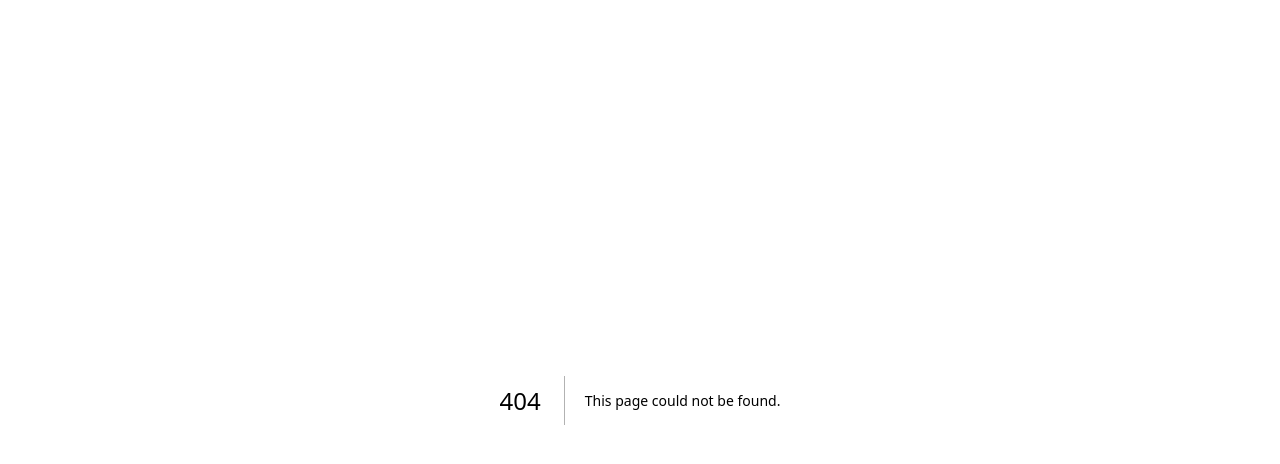
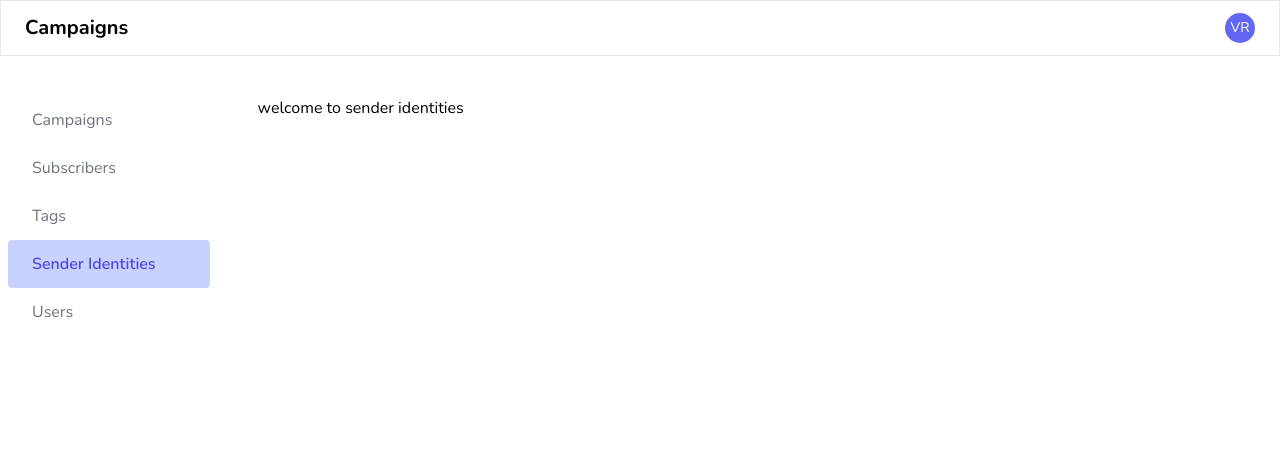
Before and after one commit to ColoredCow/campaigns-web, a Next.js app: page /sender-identity in a window 1280 px wide. Before the commit this address had no page. Shown: the top 464 px of the page. Built offline with nearby package versions, Linux system fonts and the light colour scheme.

Commit message:
more pages temp

```diff
--- /dev/null
+++ b/src/app/(auth)/sender-identity/page.tsx
@@ -0,0 +1,14 @@
+'use client';
+
+// import Button from '@/components/Button';
+// import Input from '@/components/Input';
+
+const Page = () => {
+  return (
+    <div className="flex min-h-screen">
+      <h1>welcome to sender identities</h1>
+    </div>
+  );
+};
+
+export default Page;
--- /dev/null
+++ b/src/app/(auth)/tag/page.tsx
@@ -0,0 +1,14 @@
+'use client';
+
+// import Button from '@/components/Button';
+// import Input from '@/components/Input';
+
+const Page = () => {
+  return (
+    <div className="flex min-h-screen">
+      <h1>welcome to tags</h1>
+    </div>
+  );
+};
+
+export default Page;
--- /dev/null
+++ b/src/app/(auth)/user/page.tsx
@@ -0,0 +1,14 @@
+'use client';
+
+// import Button from '@/components/Button';
+// import Input from '@/components/Input';
+
+const Page = () => {
+  return (
+    <div className="flex min-h-screen">
+      <h1>welcome to users</h1>
+    </div>
+  );
+};
+
+export default Page;
--- a/src/components/Sidebar.tsx
+++ b/src/components/Sidebar.tsx
@@ -1,21 +1,32 @@
+'use client';
+
+import Link from 'next/link';
+import { usePathname } from 'next/navigation';
+
 const Sidebar = () => {
+  const routes = [
+    { href: '/campaign', label: 'Campaigns' },
+    { href: '/subscriber', label: 'Subscribers' },
+    { href: '/tag', label: 'Tags' },
+    { href: '/sender-identity', label: 'Sender Identities' },
+    { href: '/user', label: 'Users' },
+  ];
+  const pathname = usePathname();
   return (
     <nav className="sticky top-0 flex w-full flex-col px-2 py-10">
-      <div className="rounded px-6 py-3 font-light text-gray-500 hover:bg-gray-200">
-        Campaigns
-      </div>
-      <div className="rounded px-6 py-3 font-light text-gray-500 hover:bg-gray-200">
-        Subscriber
-      </div>
-      <div className="rounded px-6 py-3 font-light text-gray-500 hover:bg-gray-200">
-        Tags
-      </div>
-      <div className="rounded bg-indigo-200 px-6 py-3 font-semibold text-indigo-600">
-        Sender Identities
-      </div>
-      <div className="rounded px-6 py-3 font-light text-gray-500 hover:bg-gray-200">
-        Users
-      </div>
+      {routes.map((route, index) => (
+        <Link
+          key={index}
+          href={{ pathname: route.href }}
+          className={`rounded px-6 py-3 transition-all ${
+            pathname === route.href
+              ? 'bg-indigo-200 font-semibold text-indigo-600'
+              : 'font-light text-gray-500 hover:text-gray-900'
+          }`}
+        >
+          {route.label}
+        </Link>
+      ))}
     </nav>
   );
 };
```
